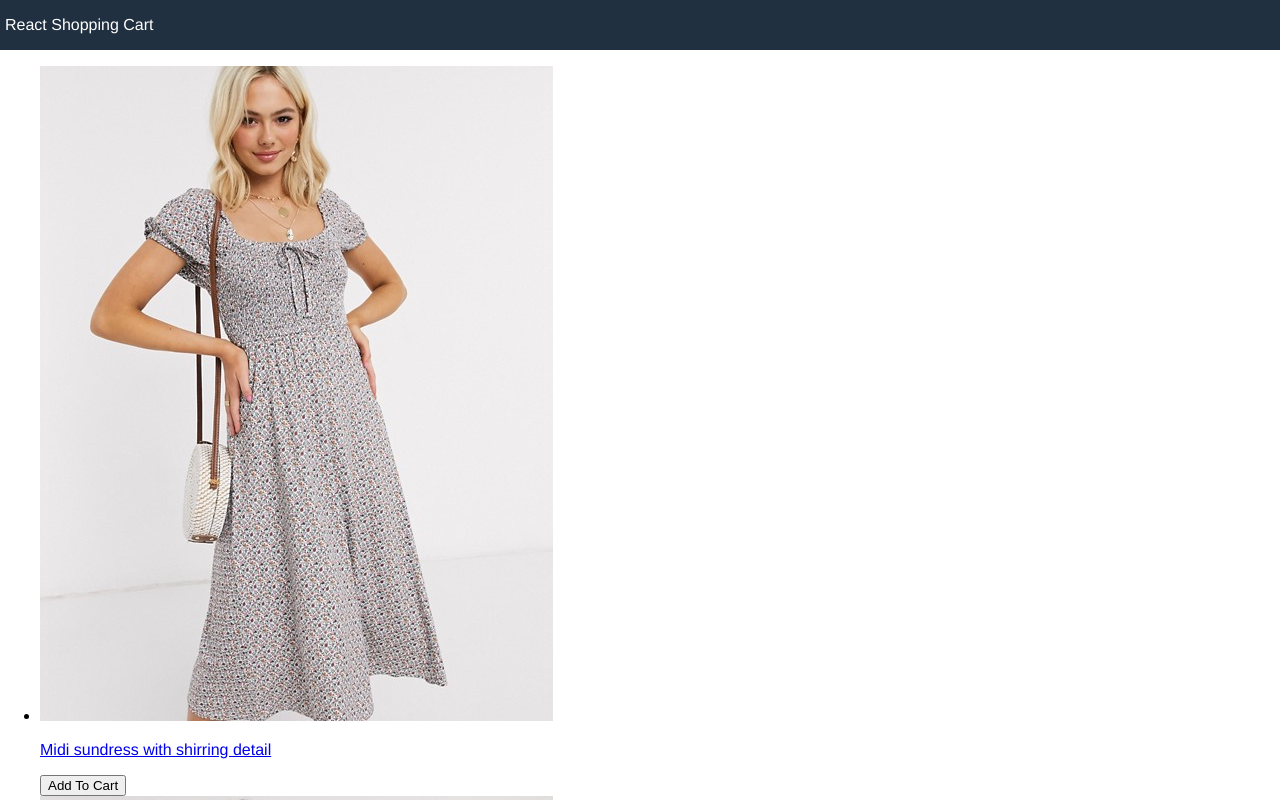
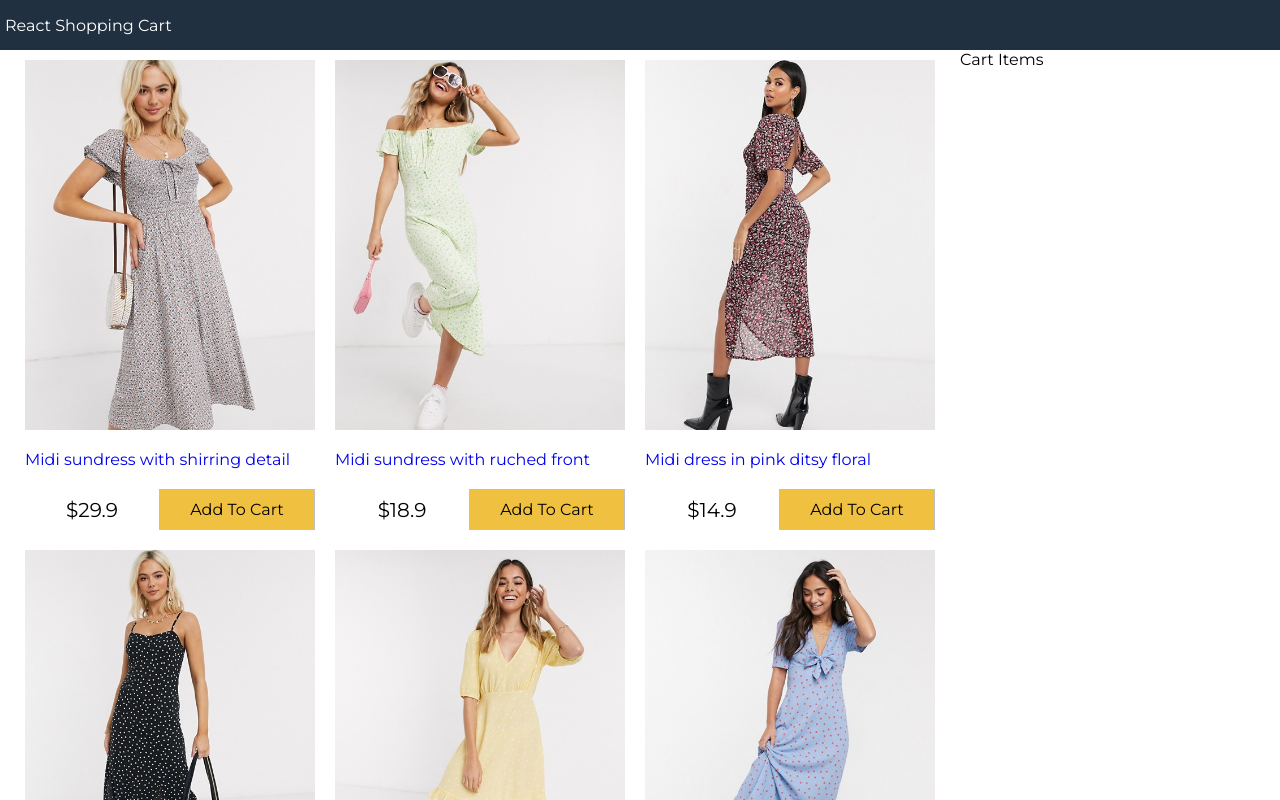
Before and after one commit to knolegsb/ReactShoppingCart, a React (Create React App) app: page / in a window 1280 px wide. Shown: the top 800 px of the page. Built offline with nearby package versions, Linux system fonts and the light colour scheme.

Commit message:
added styles

```diff
--- a/src/components/Product.js
+++ b/src/components/Product.js
@@ -1,4 +1,5 @@
 import React, { Component } from "react";
+import formatCurrency from "../util";
 
 export default class Products extends Component {
     render() {
@@ -13,6 +14,7 @@
                                     <p>{product.title}</p>
                                 </a>
                                 <div className="product-price">
+                                    <div>{formatCurrency(product.price)}</div>
                                     <button className="button primary">Add To Cart</button>
                                 </div>
                             </div>
--- a/src/index.css
+++ b/src/index.css
@@ -1,3 +1,5 @@
+@import url("https://fonts.googleapis.com/css2?family=Montserrat&display=swap");
+
 html {
   font-size: 62.5%;
   box-sizing: border-box;
@@ -10,9 +12,10 @@
 body,
 input,
 select,
+button,
 textarea {
+  font-family: Montserrat, Helvetica, Arial, sans-serif;
   font-size: 1.6rem;
-  font-family: Helvetica, Arial, sans-serif;
 }
 
 .grid-container {
@@ -24,6 +27,9 @@
   grid-template-rows: 5rem 1fr 5rem;
   grid-template-columns: 1fr;
   height: 100%;
+}
+a {
+  text-decoration: none;
 }
 a:hover {
   color: #ff8000;
@@ -51,3 +57,65 @@
   justify-content: center;
   align-items: center;
 }
+
+.content {
+  display: flex;
+  flex-wrap: wrap;
+}
+.main {
+  flex: 3 60rem;
+}
+.sidebar {
+  flex: 1 20rem;
+}
+
+/* products */
+.products {
+  display: flex;
+  flex-wrap: wrap;
+  justify-content: center;
+  align-items: center;
+  padding: 0;
+  margin: 0;
+  list-style-type: none;
+}
+.products li {
+  flex: 0 1 29rem;
+  height: 47rem;
+  padding: 1rem;
+}
+.product {
+  display: flex;
+  flex-direction: column;
+  justify-content: space-between;
+  height: 100%;
+}
+.product img {
+  max-width: 37rem;
+  max-height: 37rem;
+}
+.product-price {
+  display: flex;
+  justify-content: space-between;
+  align-items: center;
+}
+.product-price div,
+.product-price button {
+  text-align: center;
+  flex: 1;
+}
+.product-price div {
+  font-size: 2rem;
+}
+.button {
+  padding: 1rem;
+  border: 0.1rem #c0c0c0 solid;
+  background-color: #f0f0f0;
+  cursor: pointer;
+}
+.button:hover {
+  border: 0.1rem #808080 solid;
+}
+.button.primary {
+  background-color: #f0c040;
+}
--- /dev/null
+++ b/src/util.js
@@ -0,0 +1,3 @@
+export default function formatCurrency(num) {
+    return "$" + Number(num.toFixed(1)).toLocaleString() + " ";
+  }
```
